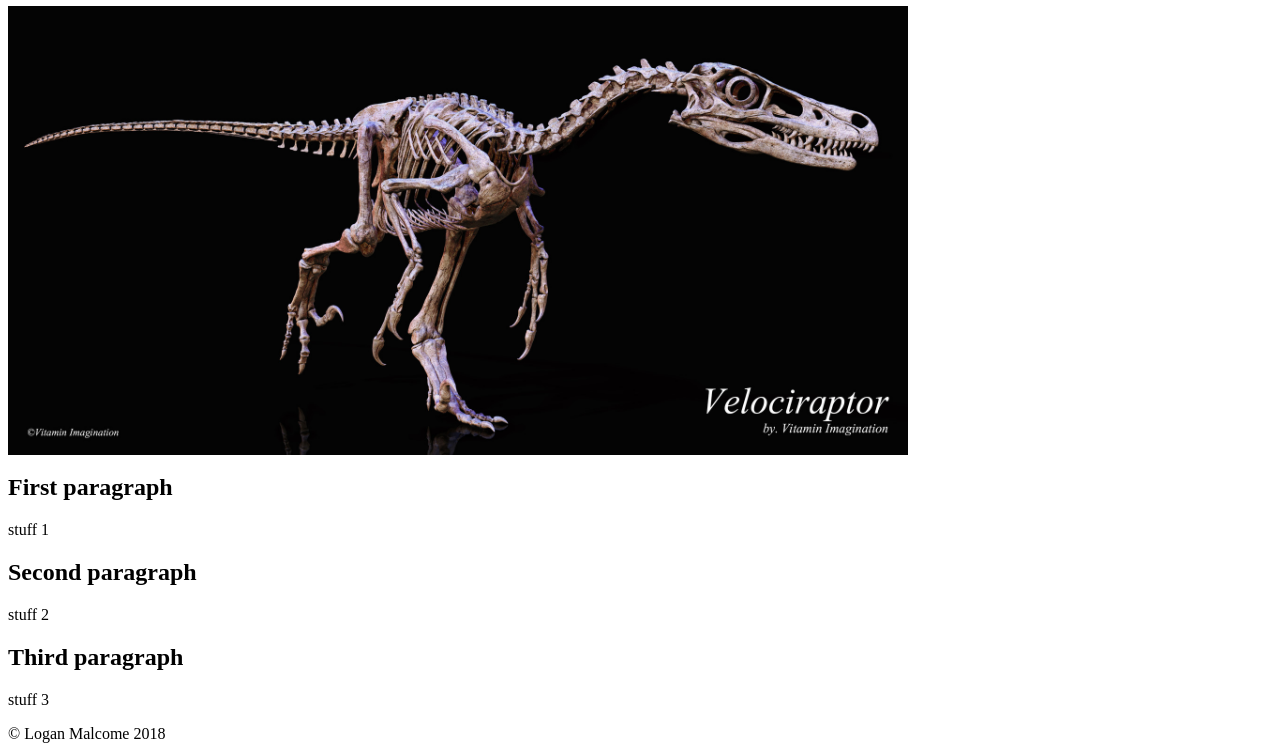
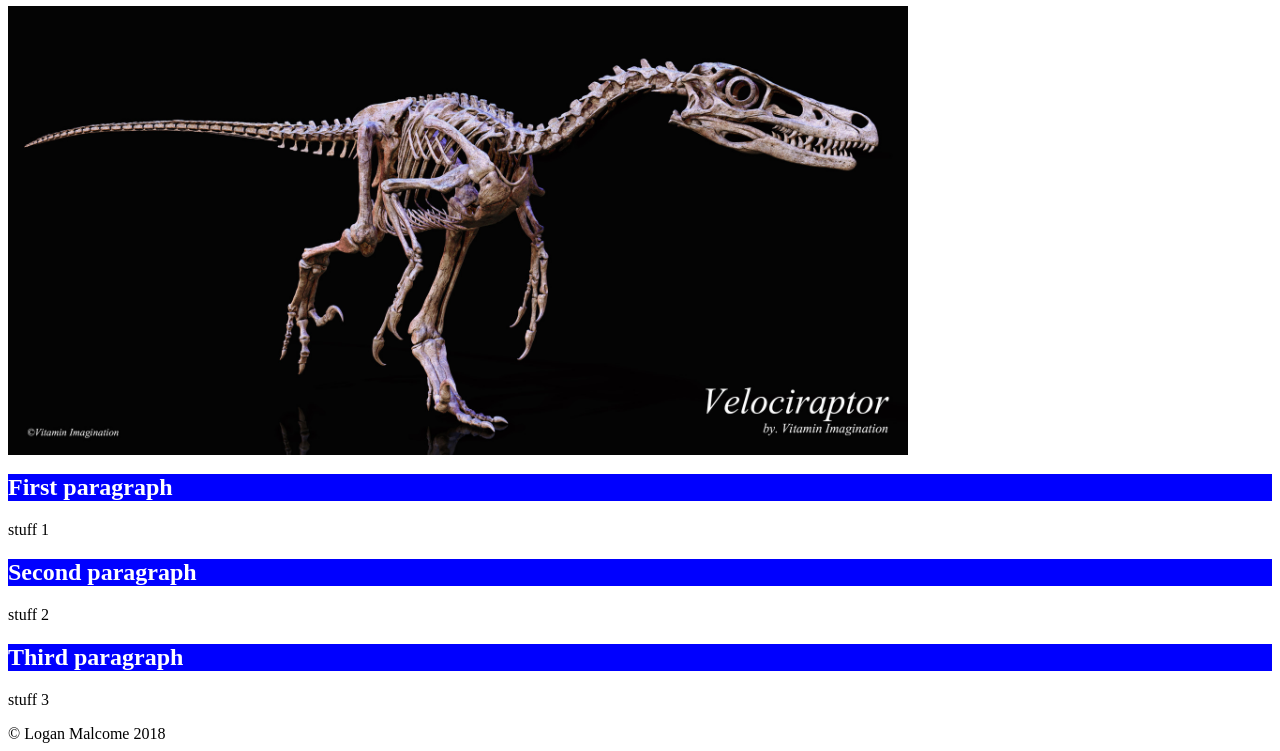
Before and after one commit to DrLoganMalcome/html-me-something, a plain HTML site: page index.html in a window 1280 px wide. Shown: the part 60-811 px from the top of the page. Drawn offline with Linux system fonts and the light colour scheme.

Commit message:
did stuff

```diff
--- a/index.html
+++ b/index.html
@@ -1,6 +1,7 @@
 <html>
     <head>
         <title>HTML me something</title>
+        <link rel="stylesheet" type="text/css" href="style.css">
     </head>
 
     <body>
--- a/style.css
+++ b/style.css
@@ -3,3 +3,8 @@ h1, h2
     background-color: blue;
     color:white;
 }
+
+body
+{
+
+}
```
